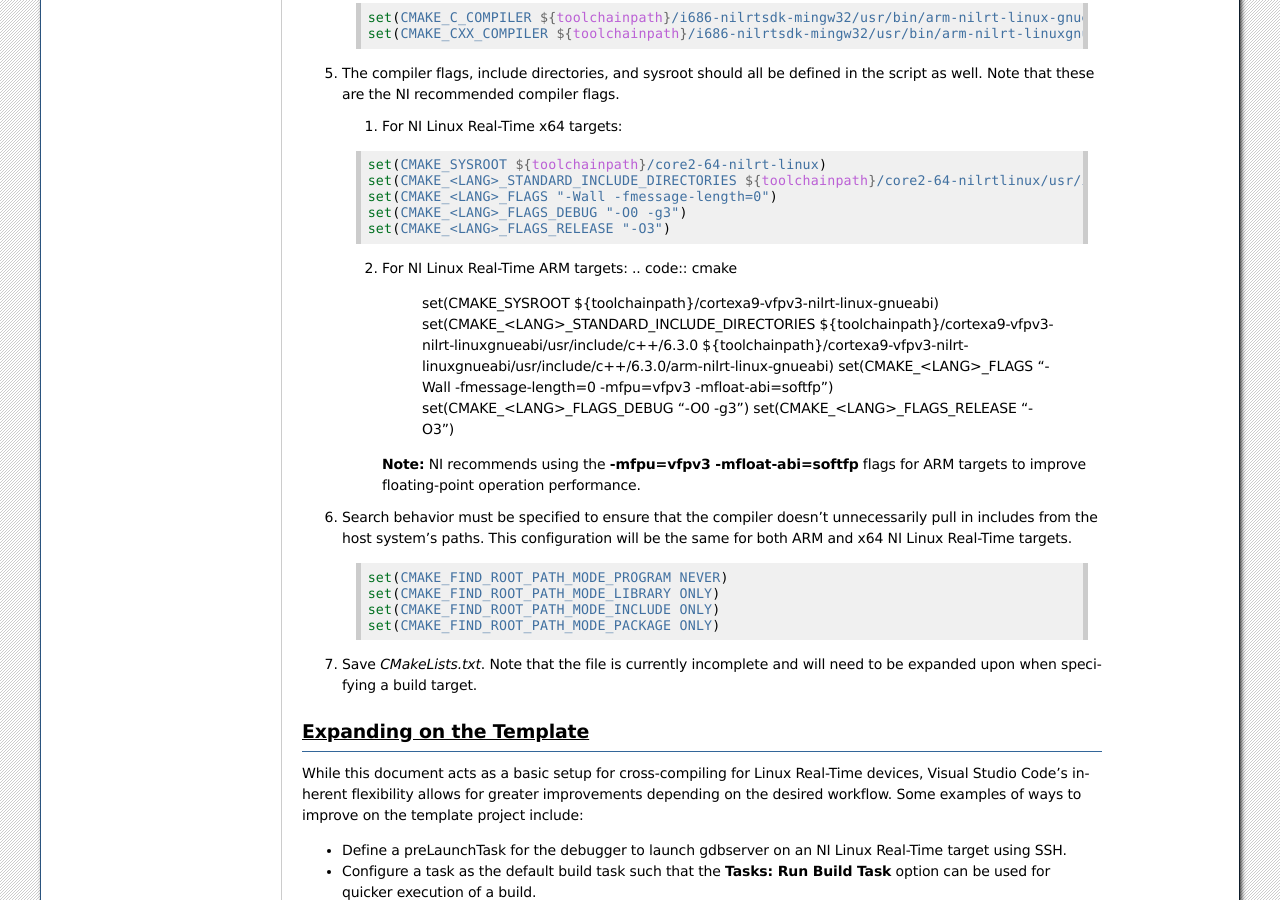
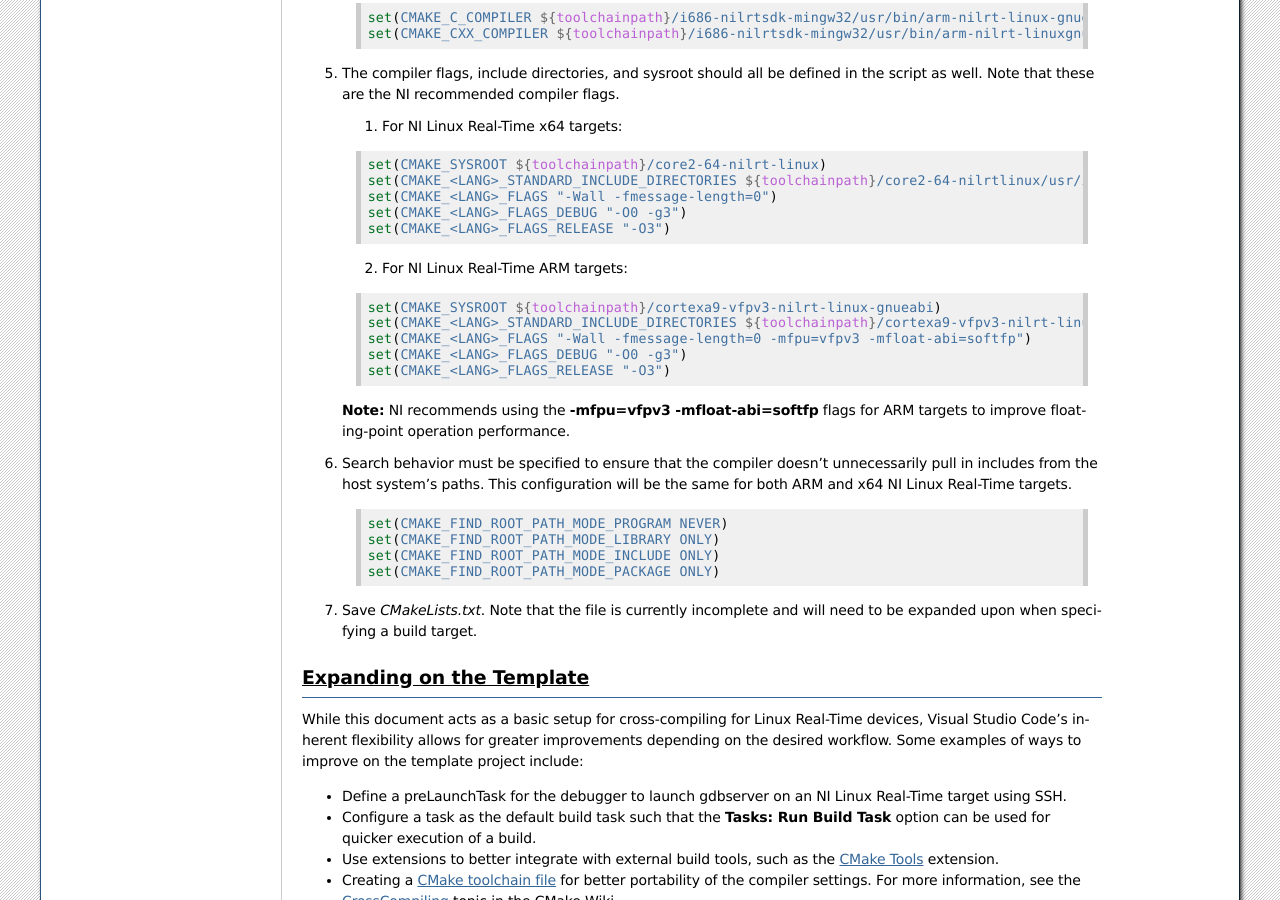
Before and after one commit to ni/nilrt-docs, a Sphinx documentation site: the page built from docs/source/cross_compile/config_vs_code.rst, in a window 1280 px wide and 900 px high, scrolled down 7523 px. Built offline with Sphinx 7.4.7, drawn with Linux system fonts in a browser that asks for light colours.

Commit message:
Fixed formatting errors in code blocks in the CMake configuration section.

```diff
--- a/docs/source/cross_compile/config_vs_code.rst
+++ b/docs/source/cross_compile/config_vs_code.rst
@@ -421,17 +421,19 @@
       set(CMAKE_<LANG>_FLAGS_RELEASE "-O3")
 
    2. For NI Linux Real-Time ARM targets:
-      .. code:: cmake
 
-         set(CMAKE_SYSROOT ${toolchainpath}/cortexa9-vfpv3-nilrt-linux-gnueabi)
-         set(CMAKE_<LANG>_STANDARD_INCLUDE_DIRECTORIES ${toolchainpath}/cortexa9-vfpv3-nilrt-linuxgnueabi/usr/include/c++/6.3.0 ${toolchainpath}/cortexa9-vfpv3-nilrt-linuxgnueabi/usr/include/c++/6.3.0/arm-nilrt-linux-gnueabi)
-         set(CMAKE_<LANG>_FLAGS "-Wall -fmessage-length=0 -mfpu=vfpv3 -mfloat-abi=softfp")
-         set(CMAKE_<LANG>_FLAGS_DEBUG "-O0 -g3")
-         set(CMAKE_<LANG>_FLAGS_RELEASE "-O3")
+   .. code:: cmake
 
-      **Note:** NI recommends using the **-mfpu=vfpv3
-      -mfloat-abi=softfp** flags for ARM targets to improve
-      floating-point operation performance.
+      set(CMAKE_SYSROOT ${toolchainpath}/cortexa9-vfpv3-nilrt-linux-gnueabi)
+      set(CMAKE_<LANG>_STANDARD_INCLUDE_DIRECTORIES ${toolchainpath}/cortexa9-vfpv3-nilrt-linuxgnueabi/usr/include/c++/6.3.0 ${toolchainpath}/cortexa9-vfpv3-nilrt-linuxgnueabi/usr/include/c++/6.3.0/arm-nilrt-linux-gnueabi)
+      set(CMAKE_<LANG>_FLAGS "-Wall -fmessage-length=0 -mfpu=vfpv3 -mfloat-abi=softfp")
+      set(CMAKE_<LANG>_FLAGS_DEBUG "-O0 -g3")
+      set(CMAKE_<LANG>_FLAGS_RELEASE "-O3")
+
+
+   **Note:** NI recommends using the **-mfpu=vfpv3
+   -mfloat-abi=softfp** flags for ARM targets to improve
+   floating-point operation performance.
 
 6. Search behavior must be specified to ensure that the compiler doesn’t
    unnecessarily pull in includes from the host system’s paths. This
```
